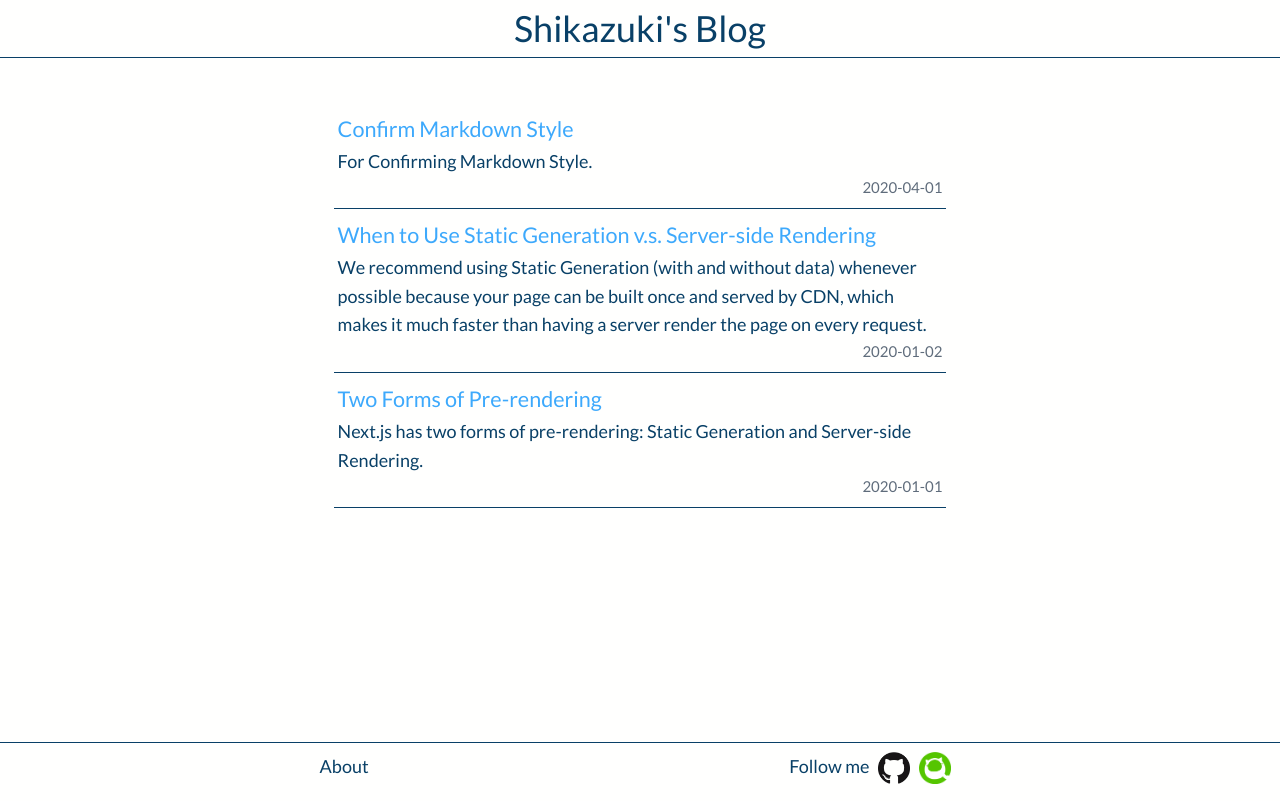
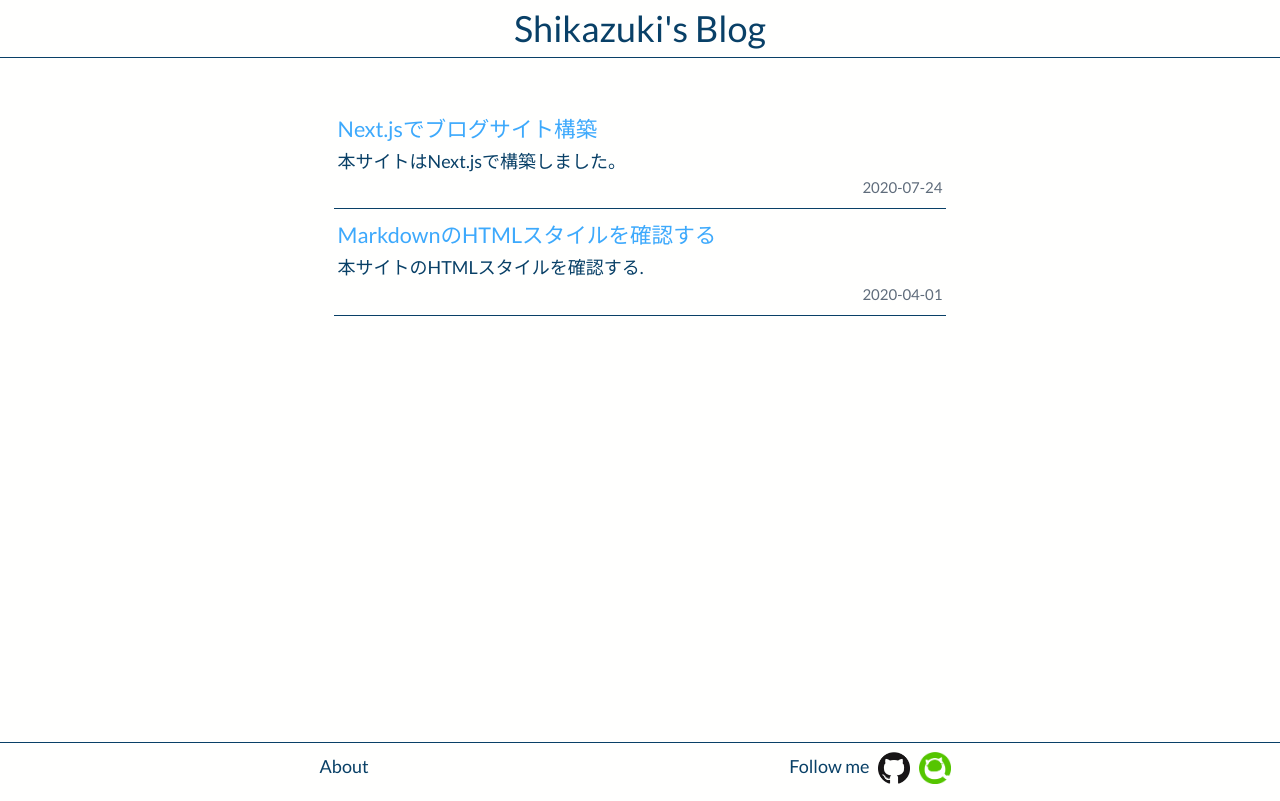
Before and after one commit to shikazuki/blog-app, a Next.js app: page / in a window 1280 px wide. Built offline with nearby package versions, Linux system fonts and the light colour scheme.

Commit message:
add post.

```diff
--- a/pages/index.tsx
+++ b/pages/index.tsx
@@ -6,7 +6,6 @@ import Date from "../components/date";
 import utilStyles from "../styles/utils.module.css";
 import styles from "./index.module.css";
 import { getSortedPostsData } from "../lib/posts";
-import hljs from "highlight.js";
 
 export default function Home({
   allPostsData,
--- a/posts/confirm-markdown-style.md
+++ b/posts/confirm-markdown-style.md
@@ -1,7 +1,7 @@
 ---
-title: "Confirm Markdown Style"
+title: "MarkdownのHTMLスタイルを確認する"
 date: "2020-04-01"
-description: "For Confirming Markdown Style."
+description: "本サイトのHTMLスタイルを確認する."
 ---
 
 # Header
--- /dev/null
+++ b/posts/launch-site.md
@@ -0,0 +1,8 @@
+---
+title: "Next.jsでブログサイト構築"
+date: "2020-07-24"
+description: "本サイトはNext.jsで構築しました。"
+---
+
+本サイトはNext.jsで構築しました。
+ソースコードはこちら https://github.com/shikazuki/blog-app
--- a/posts/pre-rendering.md
+++ /dev/null
@@ -1,12 +0,0 @@
----
-title: "Two Forms of Pre-rendering"
-date: "2020-01-01"
-description: "Next.js has two forms of pre-rendering: Static Generation and Server-side Rendering."
----
-
-Next.js has two forms of pre-rendering: **Static Generation** and **Server-side Rendering**. The difference is in **when** it generates the HTML for a page.
-
-- **Static Generation** is the pre-rendering method that generates the HTML at **build time**. The pre-rendered HTML is then _reused_ on each request.
-- **Server-side Rendering** is the pre-rendering method that generates the HTML on **each request**.
-
-Importantly, Next.js lets you **choose** which pre-rendering form to use for each page. You can create a "hybrid" Next.js app by using Static Generation for most pages and using Server-side Rendering for others.
--- a/posts/ssg-ssr.md
+++ /dev/null
@@ -1,20 +0,0 @@
----
-title: "When to Use Static Generation v.s. Server-side Rendering"
-date: "2020-01-02"
-description: "We recommend using Static Generation (with and without data) whenever possible because your page can be built once and served by CDN, which makes it much faster than having a server render the page on every request."
----
-
-We recommend using **Static Generation** (with and without data) whenever possible because your page can be built once and served by CDN, which makes it much faster than having a server render the page on every request.
-
-You can use Static Generation for many types of pages, including:
-
-- Marketing pages
-- Blog posts
-- E-commerce product listings
-- Help and documentation
-
-You should ask yourself: "Can I pre-render this page **ahead** of a user's request?" If the answer is yes, then you should choose Static Generation.
-
-On the other hand, Static Generation is **not** a good idea if you cannot pre-render a page ahead of a user's request. Maybe your page shows frequently updated data, and the page content changes on every request.
-
-In that case, you can use **Server-Side Rendering**. It will be slower, but the pre-rendered page will always be up-to-date. Or you can skip pre-rendering and use client-side JavaScript to populate data.
```
